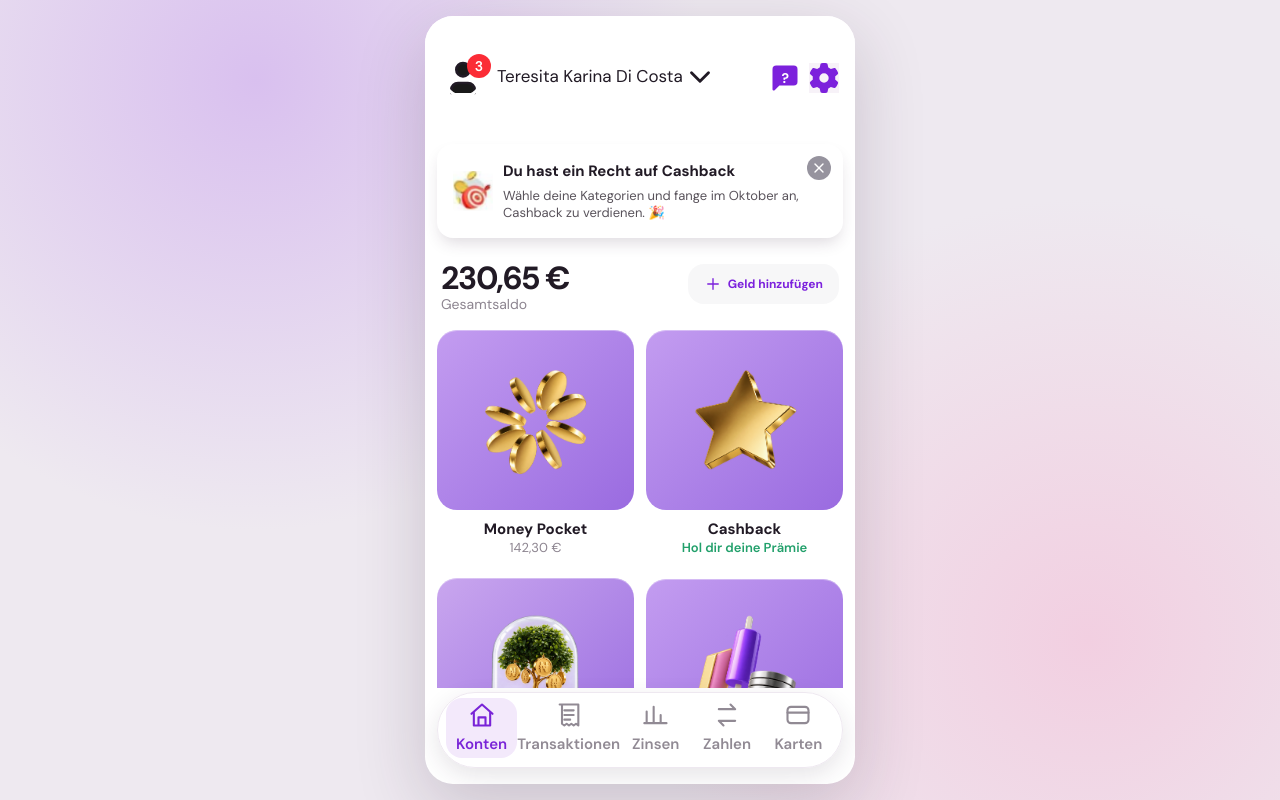
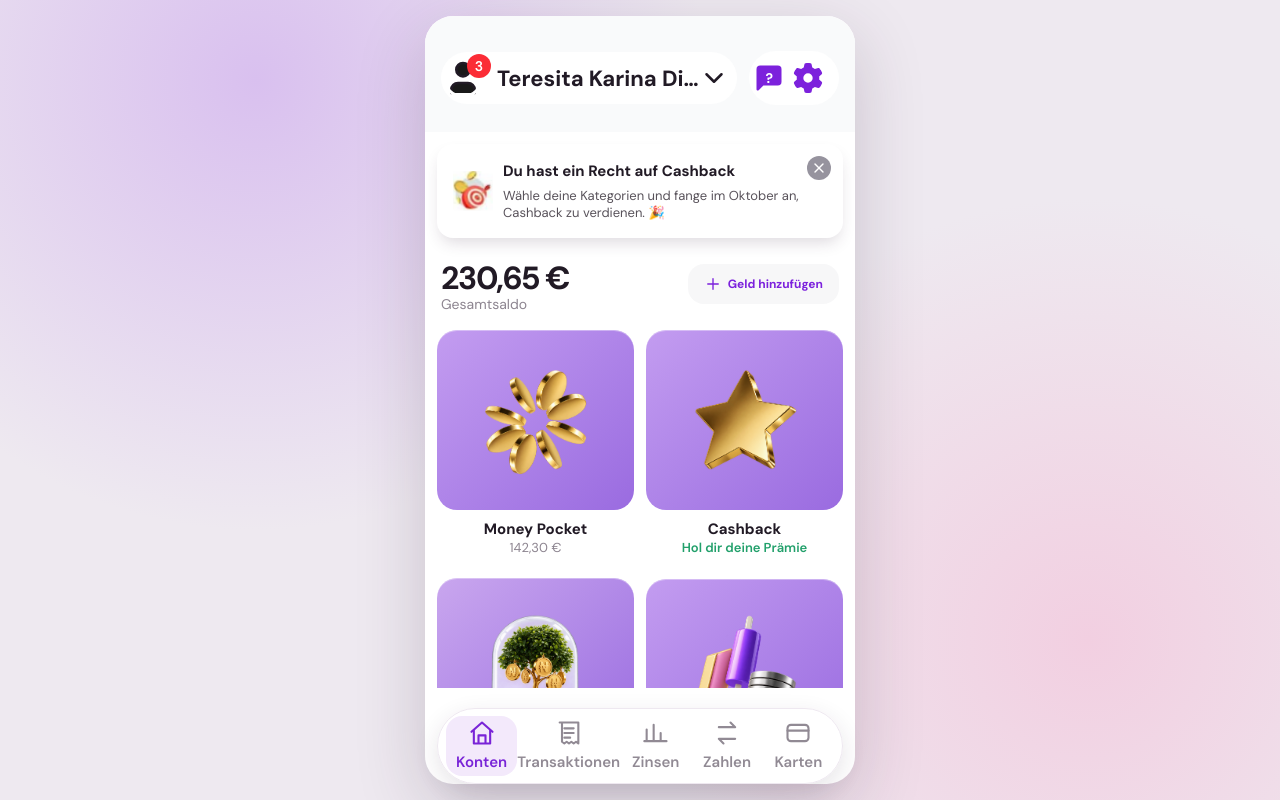
Before and after one commit to deulodirty/vivid-clone, a React (Vite) app: page / in a window 1280 px wide. Built offline with nearby package versions, Linux system fonts and the light colour scheme; the HTML template or start-up script is replaced by a standard one.

Commit message:
thired commit

```diff
--- a/src/App.tsx
+++ b/src/App.tsx
@@ -168,26 +168,25 @@ function Header({
       ? "bg-[#c7ace4] border-transparent"
       : page === "cards"
         ? "bg-[rgba(238,211,240,0.78)] border-transparent text-[#3b174b]"
-        : "bg-white/96 border-[#f4eff5]";
+        : "bg-[#f3eef5] border-[#e9e1ec]";
 
   return (
     <header
-      className={`absolute z-20 top-0 right-0 left-0 h-[var(--header-h)] px-4 pt-2 backdrop-blur-xl ${headerBg}`}
+      className={`absolute z-20 top-0 right-0 left-0 h-[var(--header-h)] px-4 pt-2 backdrop-blur-xl bg-gray-50`}
     >
-      <div className="h-full flex items-center justify-between gap-0  bg-white/10">
-        <div className="flex items-center  rounded-full bg-white px-2 py-1">
+      <div className="h-full flex items-center justify-between gap-3">
+        {/* LEFT pill: back/avatar + title + subtitle */}
+        <div className="flex items-center rounded-full bg-white px-2 py-1.5 min-w-0 flex-1">
           {item.back ? (
             <button
               className="w-[52px] h-[52px] border-0 rounded-full grid place-items-center text-[#4a3b50] bg-[#f7f2f8]"
               onClick={() => navigate("accounts")}
               aria-label="Zurück"
             >
-              {/* was default 26 — now 32 */}
               <Icon name="back" size={32} />
             </button>
           ) : (
-            <span className="relative -ml-1.5 inline-block w-10 h-10">
-              {/* lucide defaults to 24px unless you set width/height */}
+            <span className="relative -ml-1.5 inline-block w-10 h-10 shrink-0">
               <UserIcon className="w-10 h-10 fill-black/90" strokeWidth={1.6} />
               <span className="absolute -top-1 -right-2 flex items-center justify-center w-6 h-6 text-[14px] font-semibold leading-none text-white bg-red-500 rounded-full z-10">
                 3
@@ -195,17 +194,19 @@ function Header({
               <div className="absolute inset-0 rounded-full border-[3px] border-white" />
             </span>
           )}
-          <div className="min-w-0 flex-1">
+          <div className="min-w-0 flex-1 pl-2">
             <button
               onClick={() => navigate("profile")}
               aria-label="Profil öffnen"
-              className="flex items-center text-[26px] font-bold px-3.5 py-2 rounded-full bg-white w-max border-0 cursor-pointer"
+              className="flex items-center w-max max-w-full border-0 cursor-pointer bg-transparent"
             >
-              <p className="text-[17px]"> {item.title}</p>{" "}
-              <ChevronDown size={34} />
+              <p className="text-[22px] font-bold ml-1.5 truncate">
+                {item.title}
+              </p>
+              <ChevronDown size={30} className="shrink-0" />
             </button>
             <small
-              className={`block mt-0.5 text-[19px] truncate ${
+              className={`block text-[17px] truncate ${
                 page === "transfer" || page === "cards"
                   ? "text-[#705778]"
                   : "text-[#8d8490]"
@@ -220,7 +221,8 @@ function Header({
           </div>
         </div>
 
-        <div className="flex items-center gap-5 bg-white pl-3 py-2 rounded-full">
+        {/* RIGHT pill: help + settings */}
+        <div className="flex items-center gap-5 bg-white px-4 py-3 rounded-full shrink-0">
           {page === "accounts" && (
             <button
               className="relative inline-flex items-center justify-center text-white"
@@ -237,9 +239,7 @@ function Header({
           )}
           <button
             className={` ${
-              page === "support"
-                ? "text-white bg-[#7c21dc]"
-                : "text-[#4a3b50] bg-[#f7f2f8]"
+              page === "support" ? "text-white bg-[#7c21dc]" : "text-[#4a3b50]"
             }`}
             onClick={() => navigate("support")}
             aria-label="Support-Chat"
@@ -274,7 +274,7 @@ function BottomNav({
         ? null
         : page;
   return (
-    <nav className="absolute z-30 right-3 left-3 bottom-4 rounded-full h-[76px] px-2 pt-1.5 pb-[max(10px,env(safe-area-inset-bottom))] flex items-center bg-white/96 border border-[#eee8f0] shadow-[0_8px_25px_rgba(52,31,57,0.12)] backdrop-blur-lg">
+    <nav className="fixed z-30 bottom-4 left-1/2 -translate-x-1/2 w-[calc(100%-24px)] max-w-[406px] rounded-full h-[76px] px-2 pt-1.5 pb-1.5 flex items-center bg-white/96 border border-[#eee8f0] shadow-[0_8px_25px_rgba(52,31,57,0.12)] backdrop-blur-lg">
       {nav.map((item) => (
         <button
           key={item.page}
```
